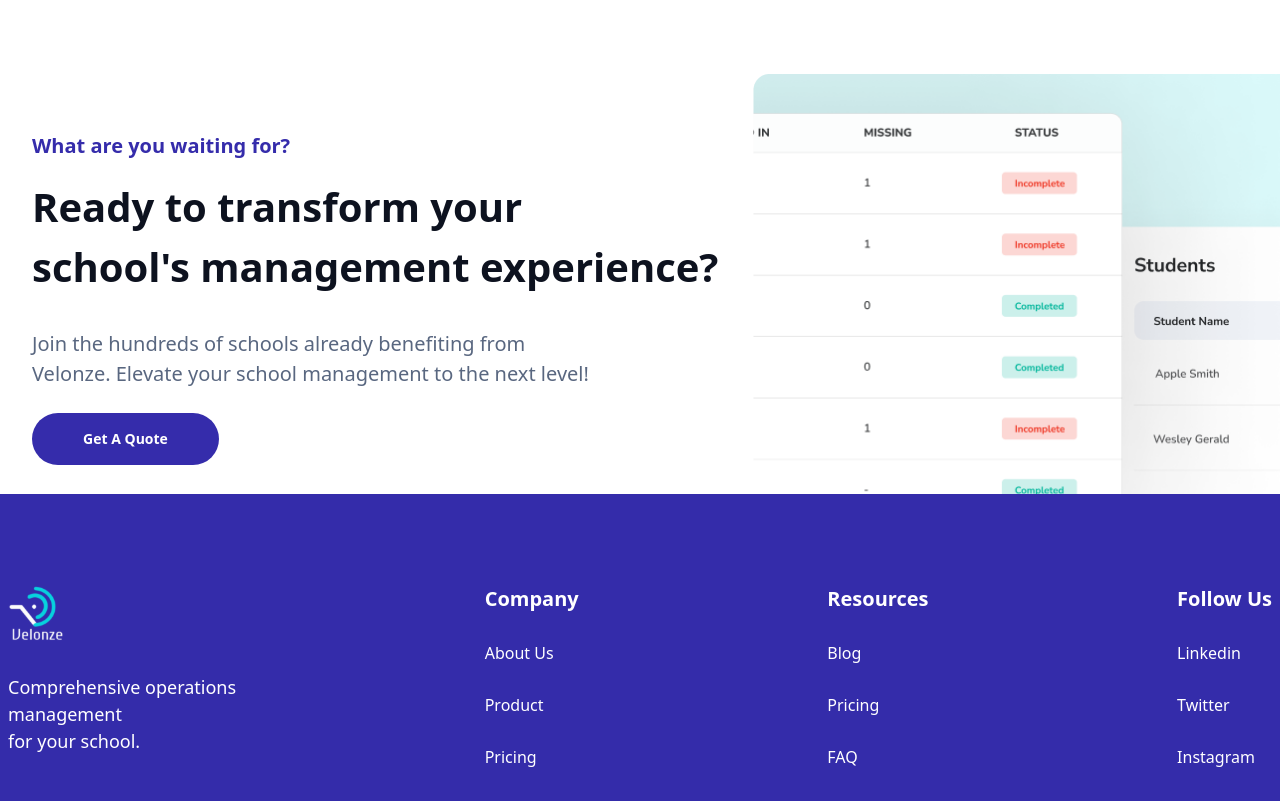
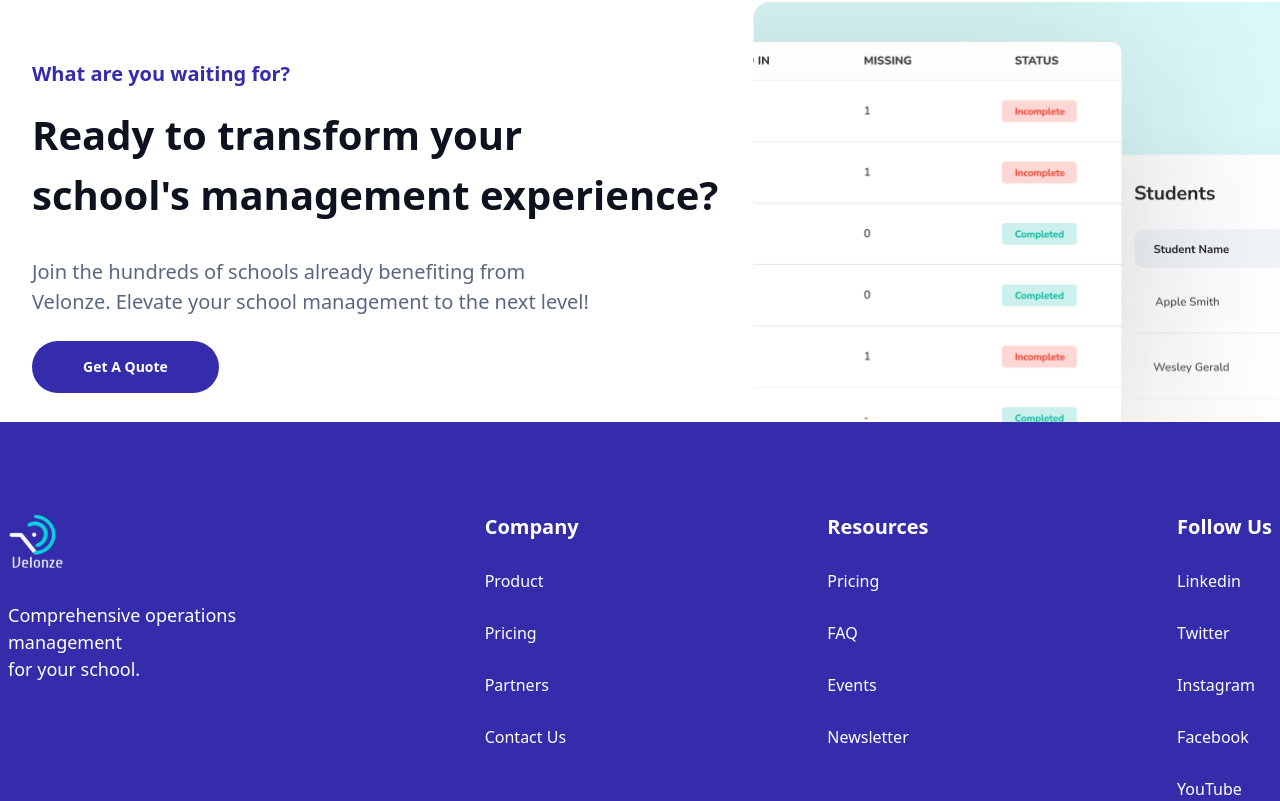
Before and after one commit to waleoxy/vemp_landing, a React (Vite) app: page / in a window 1280 px wide. Shown: the part 4934-5735 px from the top of the page. Built offline with nearby package versions, Linux system fonts and the light colour scheme.

Commit message:
abstractio:footer links comp, hocScroll

```diff
--- a/package.json
+++ b/package.json
@@ -21,6 +21,7 @@
     "lucide-react": "^0.378.0",
     "react": "^18.2.0",
     "react-dom": "^18.2.0",
+    "react-router-dom": "^6.23.1",
     "react-scroll": "^1.9.0",
     "tailwind-merge": "^2.3.0",
     "tailwindcss-animate": "^1.0.7"
--- /dev/null
+++ b/src/components/footer-link-comp.tsx
@@ -0,0 +1,51 @@
+import { useModal } from '@/hook/useModal';
+import { Link as ScrollLink } from 'react-scroll';
+
+export interface IFooterLinksData {
+  title: string;
+  links: {
+    title: string;
+    link: string;
+  }[];
+}
+const FooterLinksComp = ({ links, title }: IFooterLinksData) => {
+  const { setOpen } = useModal();
+
+  return (
+    <>
+      <div className="flex flex-col space-y-7">
+        <h5 className="text-white font-semibold text-xl">{title} </h5>
+        <ul className="text-white flex flex-col gap-y-7 ">
+          {links.map((dl, index) => (
+            <li key={index} className="cursor-pointer hover:text-white/75">
+              {dl.title === 'Pricing' || dl.title === 'Contact Us' ? (
+                <ScrollLink
+                  onClick={
+                    dl.title === 'Contact Us'
+                      ? setOpen
+                      : () => {
+                          return null;
+                        }
+                  }
+                  to={`${dl.link}`}
+                  spy={true}
+                  smooth={true}
+                  offset={-55}
+                  duration={1000}
+                >
+                  {dl.title}
+                </ScrollLink>
+              ) : (
+                <a href={`${dl.link}`} target="_blank" rel="noreferrer">
+                  {dl.title}{' '}
+                </a>
+              )}
+            </li>
+          ))}
+        </ul>
+      </div>
+    </>
+  );
+};
+
+export default FooterLinksComp;
--- a/src/components/footer.tsx
+++ b/src/components/footer.tsx
@@ -1,5 +1,8 @@
 import MaxWidthWrapper from './max-width-wrapper';
 import velonzeLogo from '../assets/images/velonze-logo.svg';
+import { Link } from 'react-scroll';
+import FooterLinksComp from './footer-link-comp';
+import { footerLinksData } from '@/mock-data/footer-links-data';
 
 const Footer = () => {
   return (
@@ -9,42 +12,17 @@
           <div className="justify-items-center grid grid-cols-2 gap-x-6 gap-y-8 md:h-[278px] md:mt-8 md:flex md:items-start md:justify-between w-full">
             <div className="flex flex-col space-y-8">
               <div className="flex flex-col h-[56.97px] w-[56px]">
-                <img src={velonzeLogo} alt="" className="object-contain" />
+                <Link to="home" spy={true} smooth={true} offset={0} duration={1000}>
+                  <img src={velonzeLogo} alt="" className="object-contain cursor-pointer" />
+                </Link>
               </div>
               <p className="text-white text-[18px] ">
                 Comprehensive operations <br /> management <br /> for your school.
               </p>
             </div>
-            <div className="flex flex-col space-y-7">
-              <h5 className="text-white font-semibold text-xl">Company</h5>
-              <ul className="text-white flex flex-col gap-y-7 ">
-                <li>About Us</li>
-                <li>Product</li>
-                <li>Pricing</li>
-                <li>Partners</li>
-                <li>Contact Us</li>
-              </ul>
-            </div>
-            <div className="flex flex-col space-y-7">
-              <h5 className="text-white font-semibold text-xl">Resources</h5>
-              <ul className="text-white flex flex-col gap-y-7 ">
-                <li>Blog</li>
-                <li>Pricing</li>
-                <li>FAQ</li>
-                <li>Events</li>
-                <li>Newsletter</li>
-              </ul>
-            </div>
-            <div className="flex flex-col space-y-7">
-              <h5 className="text-white font-semibold text-xl">Follow Us</h5>
-              <ul className="text-white flex flex-col gap-y-7 ">
-                <li>Linkedin</li>
-                <li>Twitter</li>
-                <li>Instagram</li>
-                <li>Facebook</li>
-                <li>Youtube</li>
-              </ul>
-            </div>
+            {footerLinksData.map((dataLink, index) => (
+              <FooterLinksComp key={index} title={dataLink.title} links={dataLink.links} />
+            ))}
           </div>
 
           <div className="h-0.5 w-full bg-[#CEBEFE]  " />
--- a/src/components/how-it-works.tsx
+++ b/src/components/how-it-works.tsx
@@ -9,7 +9,7 @@
   const isInView = useInView(ref);
 
   return (
-    <div ref={ref} className="overflow-x-hidden w-full h-full md:h-[788px] bg-[#F5F4FB] ">
+    <div ref={ref} className="overflow-x-hidden w-full h-full md:h-[788px] bg-[#F5F4FB] mb-0">
       <MaxWidthWrapper className="flex mt-3 md:mt-0 md:items-center md:justify-center h-full ">
         <div className="grid grid-cols-1 md:grid-cols-2 w-full gap-10 md:gap-12">
           <div
--- a/src/components/pricing.tsx
+++ b/src/components/pricing.tsx
@@ -13,7 +13,7 @@
   const pricingFeatures = pricingData.find((pricing) => pricing.title === current);
 
   return (
-    <div className="w-full h-full py-4 md:py-8 md:min-h-[880px] bg-[#F5F4FB] ">
+    <div className="w-full h-full py-4 md:py-8 md:min-h-[880px] bg-[#F5F4FB]">
       <MaxWidthWrapper className="flex items-center justify-center h-full ">
         <div className="grid grid-cols-1 md:grid-cols-2 w-full gap-12 ml-3">
           <div className="h-full flex flex-col w-full space-y-10 items-start">
@@ -74,7 +74,7 @@
               </div>
             </div>
           </div>
-          <div className="h-[380px] max-w-[486px] w-full ml-0 md:ml-6 my-auto ">
+          <div className="h-[380px] max-w-[486px] w-full ml-0 md:ml-6 my-auto shadow-md ">
             <div className="h-full  flex items-center  bg-white rounded-2xl">
               <div className="flex flex-col px-8 items-start w-full h-full justify-evenly">
                 <div className=" flex flex-col space-y-3 pt-2">
--- a/src/hoc/hoc-scroll.tsx
+++ b/src/hoc/hoc-scroll.tsx
@@ -12,9 +12,7 @@
         viewport={{ once: true, amount: 0.25 }}
         className={``}
       >
-        <span id={idName} className="">
-          &nbsp;
-        </span>
+        <span id={idName} className=""></span>
         <Component />
       </motion.section>
     );
--- /dev/null
+++ b/src/mock-data/footer-links-data.ts
@@ -0,0 +1,71 @@
+import { IFooterLinksData } from '@/components/footer-link-comp';
+
+export const footerLinksData: IFooterLinksData[] = [
+  {
+    title: 'Company',
+    links: [
+      {
+        title: 'Product',
+        link: '/'
+      },
+      {
+        title: 'Pricing',
+        link: 'pricing'
+      },
+      {
+        title: 'Partners',
+        link: '/'
+      },
+      {
+        title: 'Contact Us',
+        link: '/'
+      }
+    ]
+  },
+  {
+    title: 'Resources',
+    links: [
+      {
+        title: 'Pricing',
+        link: 'pricing'
+      },
+      {
+        title: 'FAQ',
+        link: 'pricing'
+      },
+      {
+        title: 'Events',
+        link: '/'
+      },
+      {
+        title: 'Newsletter',
+        link: '/'
+      }
+    ]
+  },
+  {
+    title: 'Follow Us',
+    links: [
+      {
+        title: 'Linkedin',
+        link: 'https://linkedin.com/company/velonze'
+      },
+      {
+        title: 'Twitter',
+        link: 'https://twitter.com/velonze_tech'
+      },
+      {
+        title: 'Instagram',
+        link: 'https://instagram.com/velonze_tech'
+      },
+      {
+        title: 'Facebook',
+        link: 'https://facebook.com/velonze'
+      },
+      {
+        title: 'YouTube',
+        link: 'https://youtube.com'
+      }
+    ]
+  }
+];
```
Also changed, not shown: 1 other file (tests, documents, lock files or other folders).
